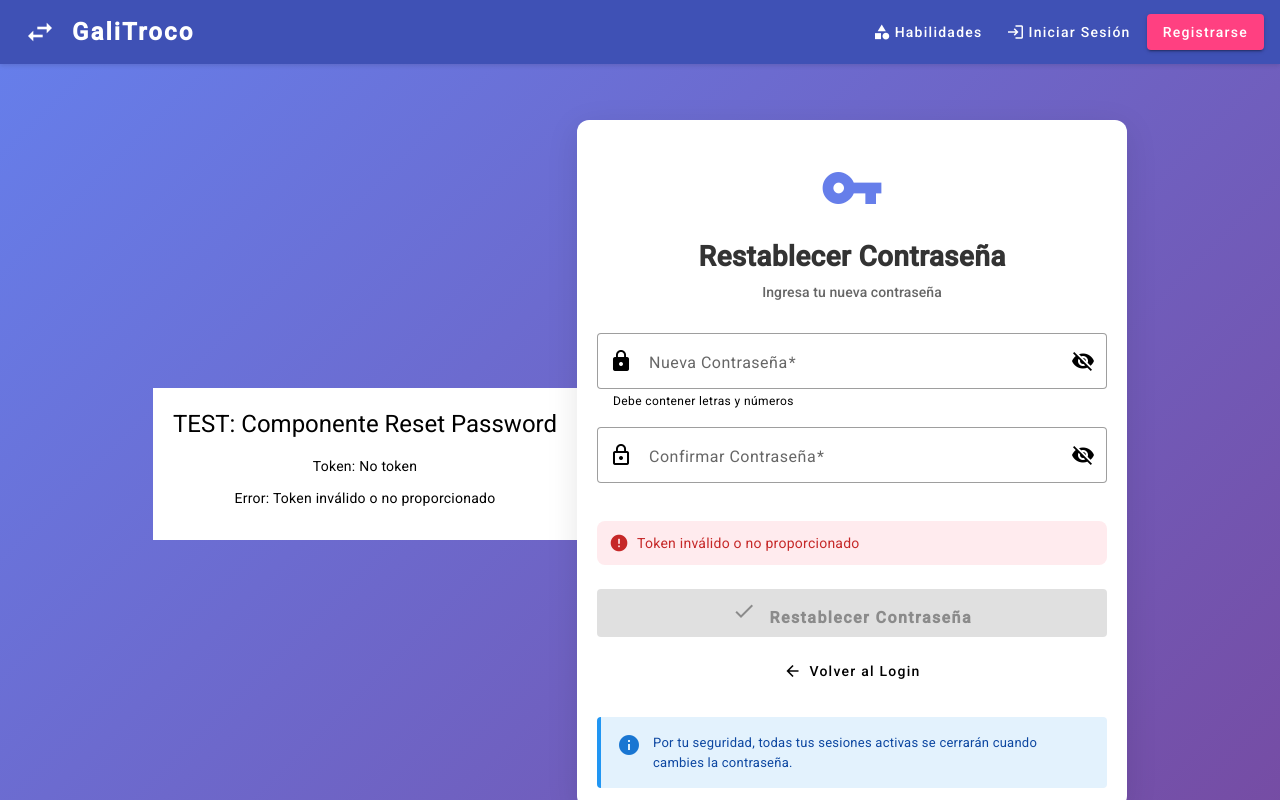
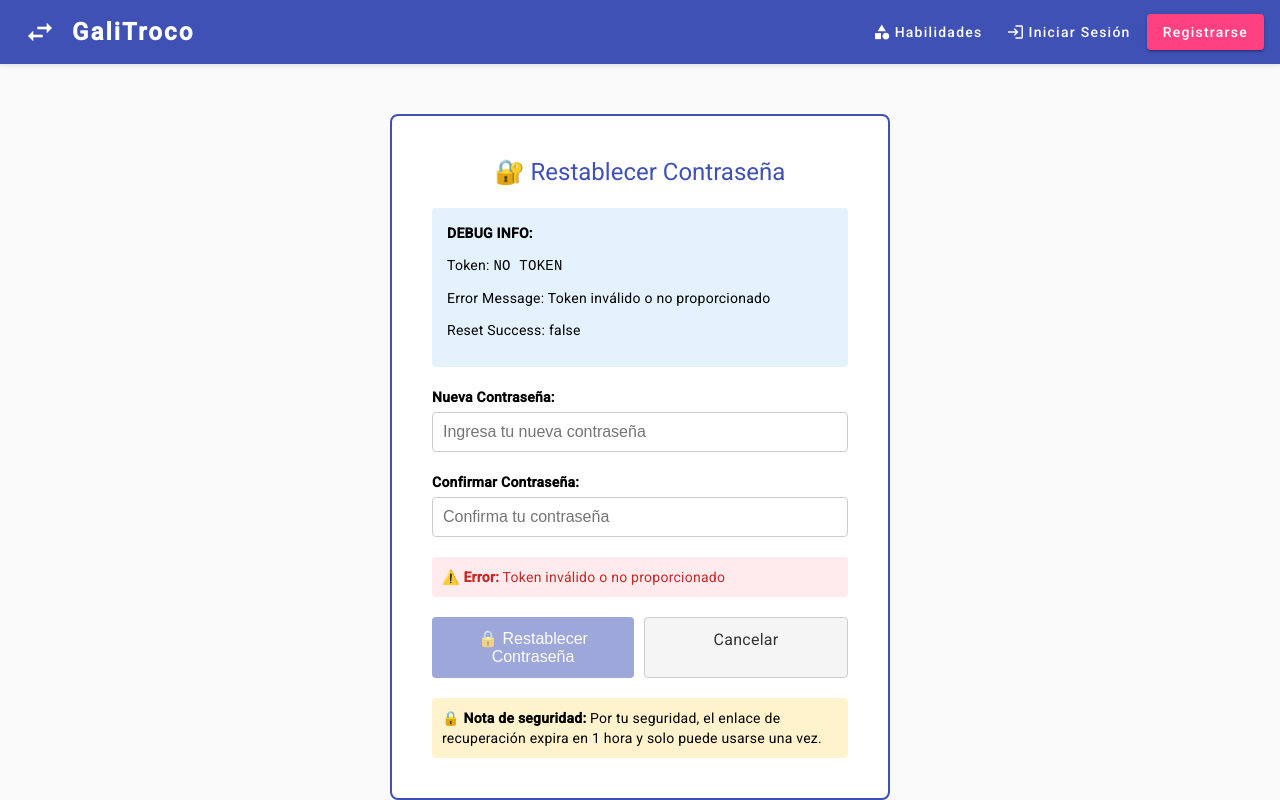
Before and after one commit to tonikampos/render-test-php, an Angular app in the folder frontend/: page /reset-password in a window 1280 px wide. Built offline with nearby package versions, Linux system fonts and the light colour scheme.

Commit message:
test: simplify reset-password without Material Design

```diff
--- a/frontend/src/app/app.routes.ts
+++ b/frontend/src/app/app.routes.ts
@@ -1,7 +1,5 @@
 import { Routes } from '@angular/router';
 import { authGuard } from './core/guards/auth.guard';
-import { ResetPasswordComponent } from './features/auth/reset-password/reset-password.component';
-import { ForgotPasswordComponent } from './features/auth/forgot-password/forgot-password.component';
 
 export const routes: Routes = [
   {
@@ -18,11 +16,11 @@
   },
   {
     path: 'forgot-password',
-    component: ForgotPasswordComponent  // EAGER LOADING - TEST
+    loadComponent: () => import('./features/auth/forgot-password/forgot-password.component').then(m => m.ForgotPasswordComponent)
   },
   {
     path: 'reset-password',
-    component: ResetPasswordComponent  // EAGER LOADING - TEST
+    loadComponent: () => import('./features/auth/reset-password/reset-password.component').then(m => m.ResetPasswordComponent)
   },
   {
     path: 'habilidades',
--- a/frontend/src/app/features/auth/reset-password/reset-password.component.html
+++ b/frontend/src/app/features/auth/reset-password/reset-password.component.html
@@ -1,164 +1,102 @@
-<div class="reset-password-container">
+<div style="padding: 40px; background: white; max-width: 500px; margin: 50px auto; border: 2px solid #3f51b5; border-radius: 8px;">
+  <h1 style="color: #3f51b5; text-align: center;">🔐 Restablecer Contraseña</h1>
 
   <!-- Test: Mensaje simple para verificar que el componente carga -->
-  <div style="background: white; padding: 20px; text-align: center;">
-    <h1>TEST: Componente Reset Password</h1>
-    <p>Token: {{ token || 'No token' }}</p>
-    <p *ngIf="errorMessage">Error: {{ errorMessage }}</p>
+  <div style="margin: 20px 0; padding: 15px; background: #e3f2fd; border-radius: 4px;">
+    <p><strong>DEBUG INFO:</strong></p>
+    <p>Token: <code>{{ token || 'NO TOKEN' }}</code></p>
+    <p>Error Message: {{ errorMessage || 'None' }}</p>
+    <p>Reset Success: {{ resetSuccess }}</p>
   </div>
 
-  <mat-card class="reset-password-card">
-    <!-- Header -->
-    <mat-card-header>
-      <div class="header-content">
-        <mat-icon class="header-icon">vpn_key</mat-icon>
-        <mat-card-title>Restablecer Contraseña</mat-card-title>
-        <mat-card-subtitle *ngIf="!resetSuccess">
-          Ingresa tu nueva contraseña
-        </mat-card-subtitle>
-      </div>
-    </mat-card-header>
-
-    <mat-card-content>
   <!-- Mensaje de éxito -->
-      <div *ngIf="resetSuccess" class="success-message">
-        <mat-icon class="success-icon">check_circle</mat-icon>
-        <h3>¡Contraseña restablecida!</h3>
-        <p>
-          Tu contraseña ha sido actualizada exitosamente.
-        </p>
-        <p class="redirect-info">
-          <mat-spinner diameter="16"></mat-spinner>
-          Redirigiendo al login en 3 segundos...
-        </p>
-        <button mat-raised-button color="primary" (click)="goToLogin()" class="login-button">
-          <mat-icon>login</mat-icon>
-          Ir al Login ahora
-        </button>
+  <div *ngIf="resetSuccess" style="padding: 20px; background: #4caf50; color: white; border-radius: 4px; text-align: center; margin-top: 20px;">
+    <h2>✅ ¡Contraseña actualizada!</h2>
+    <p>Tu contraseña ha sido restablecida correctamente.</p>
+    <p>Redirigiendo al login en 3 segundos...</p>
   </div>
 
   <!-- Formulario -->
-      <form *ngIf="!resetSuccess" [formGroup]="resetPasswordForm" (ngSubmit)="onSubmit()">
-        <!-- Campo Nueva Contraseña -->
-        <mat-form-field appearance="outline" class="full-width">
-          <mat-label>Nueva Contraseña</mat-label>
+  <form *ngIf="!resetSuccess" [formGroup]="resetPasswordForm" (ngSubmit)="onSubmit()" style="margin-top: 20px;">
+
+    <div style="margin-bottom: 20px;">
+      <label style="display: block; margin-bottom: 5px; font-weight: bold;">Nueva Contraseña:</label>
       <input
-            matInput
-            [type]="hidePassword ? 'password' : 'text'"
+        type="password"
         formControlName="newPassword"
-            placeholder="Mínimo 8 caracteres"
-            [disabled]="loading"
-          >
-          <mat-icon matPrefix>lock</mat-icon>
-          <button
-            mat-icon-button
-            matSuffix
-            type="button"
-            (click)="hidePassword = !hidePassword"
-            [attr.aria-label]="'Hide password'"
-          >
-            <mat-icon>{{ hidePassword ? 'visibility_off' : 'visibility' }}</mat-icon>
-          </button>
-          <mat-error *ngIf="newPassword?.hasError('required')">
-            La contraseña es requerida
-          </mat-error>
-          <mat-error *ngIf="newPassword?.hasError('minlength')">
-            La contraseña debe tener al menos 8 caracteres
-          </mat-error>
-          <mat-error *ngIf="newPassword?.hasError('passwordStrength')">
-            {{ newPassword?.errors?.['passwordStrength'] }}
-          </mat-error>
-          <mat-hint>Debe contener letras y números</mat-hint>
-        </mat-form-field>
+        style="width: 100%; padding: 10px; font-size: 16px; border: 1px solid #ccc; border-radius: 4px;"
+        placeholder="Ingresa tu nueva contraseña">
 
-        <!-- Campo Confirmar Contraseña -->
-        <mat-form-field appearance="outline" class="full-width">
-          <mat-label>Confirmar Contraseña</mat-label>
-          <input
-            matInput
-            [type]="hideConfirmPassword ? 'password' : 'text'"
-            formControlName="confirmPassword"
-            placeholder="Repite la contraseña"
-            [disabled]="loading"
-          >
-          <mat-icon matPrefix>lock_outline</mat-icon>
-          <button
-            mat-icon-button
-            matSuffix
-            type="button"
-            (click)="hideConfirmPassword = !hideConfirmPassword"
-            [attr.aria-label]="'Hide password'"
-          >
-            <mat-icon>{{ hideConfirmPassword ? 'visibility_off' : 'visibility' }}</mat-icon>
-          </button>
-          <mat-error *ngIf="confirmPassword?.hasError('required')">
-            Debes confirmar la contraseña
-          </mat-error>
-          <mat-error *ngIf="resetPasswordForm.hasError('passwordMismatch') && confirmPassword?.touched">
-            Las contraseñas no coinciden
-          </mat-error>
-        </mat-form-field>
-
-        <!-- Indicadores de fortaleza -->
-        <div class="password-requirements" *ngIf="newPassword?.value">
-          <p class="requirements-title">Requisitos de la contraseña:</p>
-          <div class="requirement" [class.met]="hasMinLength()">
-            <mat-icon>{{ hasMinLength() ? 'check_circle' : 'cancel' }}</mat-icon>
-            <span>Al menos 8 caracteres</span>
-          </div>
-          <div class="requirement" [class.met]="hasLetters()">
-            <mat-icon>{{ hasLetters() ? 'check_circle' : 'cancel' }}</mat-icon>
-            <span>Contiene letras</span>
-          </div>
-          <div class="requirement" [class.met]="hasNumbers()">
-            <mat-icon>{{ hasNumbers() ? 'check_circle' : 'cancel' }}</mat-icon>
-            <span>Contiene números</span>
+      <div *ngIf="newPassword?.invalid && newPassword?.touched" style="color: red; margin-top: 5px;">
+        <small *ngIf="newPassword?.errors?.['required']">La contraseña es requerida</small>
+        <small *ngIf="newPassword?.errors?.['passwordStrength']">
+          La contraseña debe tener al menos 8 caracteres, letras y números
+        </small>
       </div>
     </div>
 
-        <!-- Mensaje de error -->
-        <div *ngIf="errorMessage" class="error-message">
-          <mat-icon>error</mat-icon>
-          {{ errorMessage }}
+    <div style="margin-bottom: 20px;">
+      <label style="display: block; margin-bottom: 5px; font-weight: bold;">Confirmar Contraseña:</label>
+      <input
+        type="password"
+        formControlName="confirmPassword"
+        style="width: 100%; padding: 10px; font-size: 16px; border: 1px solid #ccc; border-radius: 4px;"
+        placeholder="Confirma tu contraseña">
+
+      <div *ngIf="confirmPassword?.invalid && confirmPassword?.touched" style="color: red; margin-top: 5px;">
+        <small *ngIf="confirmPassword?.errors?.['required']">Debes confirmar la contraseña</small>
       </div>
 
-        <!-- Botones -->
-        <div class="form-actions">
+      <div *ngIf="resetPasswordForm.errors?.['passwordMismatch'] && confirmPassword?.touched" style="color: red; margin-top: 5px;">
+        <small>Las contraseñas no coinciden</small>
+      </div>
+    </div>
+
+    <!-- Password Requirements -->
+    <div *ngIf="newPassword?.value" style="margin: 15px 0; padding: 10px; background: #f5f5f5; border-radius: 4px;">
+      <p style="margin: 0 0 8px 0; font-weight: bold;">Requisitos de la contraseña:</p>
+      <div style="display: flex; align-items: center; margin: 4px 0;">
+        <span [style.color]="hasMinLength() ? 'green' : 'red'">
+          {{ hasMinLength() ? '✓' : '✗' }}
+        </span>
+        <span style="margin-left: 8px;">Mínimo 8 caracteres</span>
+      </div>
+      <div style="display: flex; align-items: center; margin: 4px 0;">
+        <span [style.color]="hasLetters() ? 'green' : 'red'">
+          {{ hasLetters() ? '✓' : '✗' }}
+        </span>
+        <span style="margin-left: 8px;">Contiene letras</span>
+      </div>
+      <div style="display: flex; align-items: center; margin: 4px 0;">
+        <span [style.color]="hasNumbers() ? 'green' : 'red'">
+          {{ hasNumbers() ? '✓' : '✗' }}
+        </span>
+        <span style="margin-left: 8px;">Contiene números</span>
+      </div>
+    </div>
+
+    <div *ngIf="errorMessage && !resetSuccess" style="padding: 10px; background: #ffebee; color: #c62828; border-radius: 4px; margin: 15px 0;">
+      <strong>⚠️ Error:</strong> {{ errorMessage }}
+    </div>
+
+    <div style="display: flex; gap: 10px; margin-top: 20px;">
       <button
-            mat-raised-button
-            color="primary"
         type="submit"
-            [disabled]="resetPasswordForm.invalid || loading || !token"
-            class="submit-button"
-          >
-            <mat-spinner *ngIf="loading" diameter="20" class="button-spinner"></mat-spinner>
-            <span *ngIf="!loading">
-              <mat-icon>check</mat-icon>
-              Restablecer Contraseña
-            </span>
+        [disabled]="loading || resetPasswordForm.invalid"
+        style="flex: 1; padding: 12px; background: #3f51b5; color: white; border: none; border-radius: 4px; font-size: 16px; cursor: pointer;"
+        [style.opacity]="loading || resetPasswordForm.invalid ? '0.5' : '1'">
+        {{ loading ? '⌛ Actualizando...' : '🔒 Restablecer Contraseña' }}
       </button>
 
-          <button
-            mat-button
-            type="button"
+      <a
         routerLink="/login"
-            [disabled]="loading"
-            class="cancel-button"
-          >
-            <mat-icon>arrow_back</mat-icon>
-            Volver al Login
-          </button>
+        style="flex: 1; padding: 12px; background: #f5f5f5; color: #333; border: 1px solid #ccc; border-radius: 4px; font-size: 16px; text-decoration: none; text-align: center; display: block;">
+        Cancelar
+      </a>
     </div>
 
-        <!-- Nota de seguridad -->
-        <div class="security-note">
-          <mat-icon>info</mat-icon>
-          <p>
-            Por tu seguridad, todas tus sesiones activas se cerrarán
-            cuando cambies la contraseña.
-          </p>
+    <div style="margin-top: 20px; padding: 10px; background: #fff3cd; border-radius: 4px; font-size: 14px;">
+      <strong>🔒 Nota de seguridad:</strong> Por tu seguridad, el enlace de recuperación expira en 1 hora y solo puede usarse una vez.
     </div>
   </form>
-    </mat-card-content>
-  </mat-card>
 </div>
```
Also changed, not shown: frontend/src/app/features/auth/reset-password/reset-password.component.ts (+1 -13 lines), 1 other file (tests, documents, lock files or other folders). Lines whose indentation alone changed are shown as unchanged.
